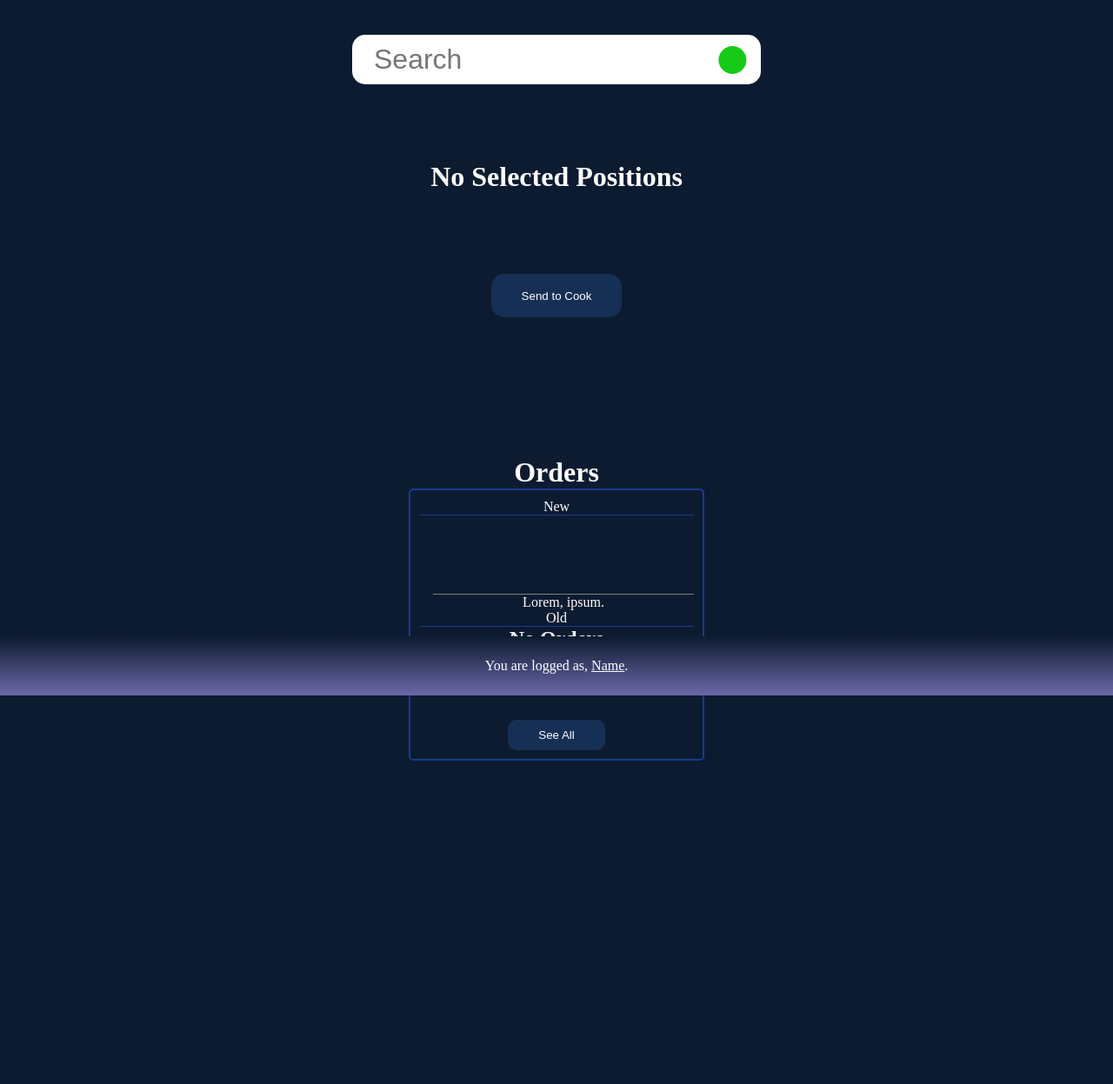
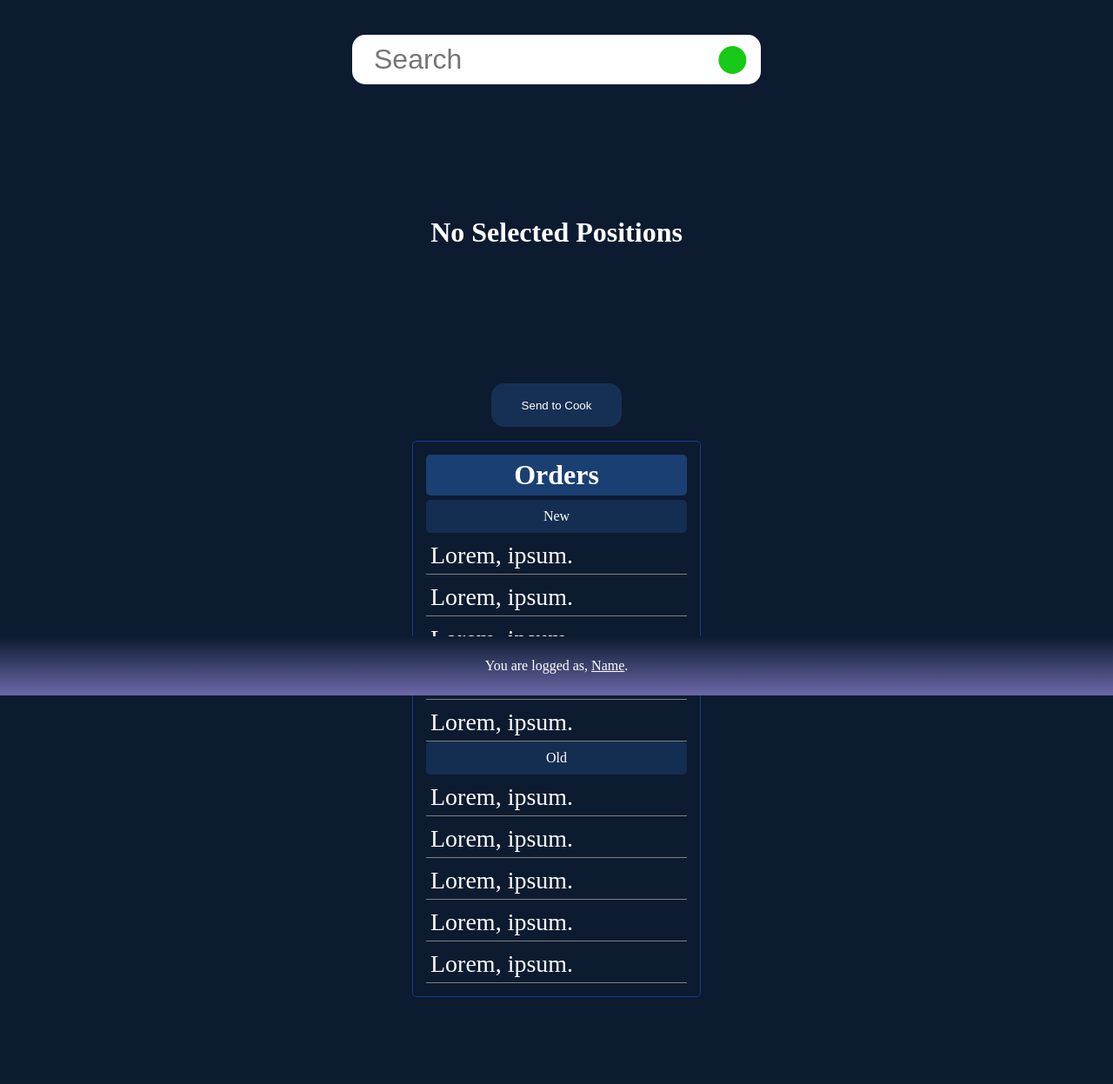
Before and after one commit to GitHubFoxy/AtlGuCafePractise, a PHP site: page /waiter in a window 1280 px wide. Shown: the whole page at 87% size. Before the commit the page ends 875 px from the top, so only its background shows below. Run offline with PHP 8.4, Linux system fonts and the light colour scheme.

Commit message:
did some changes

```diff
--- a/cook/cook.css
+++ b/cook/cook.css
@@ -9,7 +9,7 @@ html {
   box-sizing: border-box;
 }
 body {
-  background: #0c1b30;
+  background-color: #0c1b30;
 }
 footer {
   position: fixed;
@@ -22,8 +22,8 @@ footer {
   text-align: center;
   background: linear-gradient(
     0deg,
-    rgba(108, 104, 168, 0.055) 0%,
-    rgba(12, 27, 48, 1) 100%
+    rgb(108, 104, 168) 0%,
+    rgba(12, 27, 48, 0.1) 90%
   );
 }
 footer a {
--- a/index.html
+++ b/index.html
@@ -9,7 +9,7 @@
   </head>
   <body>
     <h1>Authorize please</h1>
-    <form action="php/auth.php" method="POST">
+    <form action="../php/auth.php" method="POST">
       <input type="text" placeholder="login" name="login" id="login" />
       <input
         type="password"
--- a/main/auth.css
+++ b/main/auth.css
@@ -118,3 +118,8 @@ input::placeholder {
 input:focus::placeholder {
   opacity: 0.1;
 }
+@media screen and (max-width: 475px) {
+  body {
+    padding: 10px;
+  }
+}
--- a/php/auth.php
+++ b/php/auth.php
@@ -1,4 +1,4 @@
 <?php
-header('Location: waiter/waiter.html');
+header('Location: ../waiter');
 die();
 ?>
--- /dev/null
+++ b/php/footer.php
@@ -0,0 +1,3 @@
+<?php
+echo '<footer>You are logged as, <a href="../person/">Name</a>.</footer>';
+?>
--- a/waiter/index.html
+++ /dev/null
@@ -1,44 +0,0 @@
-<!DOCTYPE html>
-<html lang="en">
-  <head>
-    <meta charset="UTF-8" />
-    <meta http-equiv="X-UA-Compatible" content="IE=edge" />
-    <meta name="viewport" content="width=device-width, initial-scale=1.0" />
-    <link rel="stylesheet" href="waiter.css" />
-    <title>Waiter</title>
-  </head>
-  <body>
-    <div class="box">
-      <div class="input">
-        <input type="text" id="search" placeholder="Search" />
-        <div id="add-icon"></div>
-      </div>
-      <div class="box">
-        <h1>No Selected Positions</h1>
-        <ol></ol>
-      </div>
-      <button type="submit" id="submit">Send to Cook</button>
-    </div>
-    <div class="box">
-      <h1 id="orders">Orders</h1>
-      <div class="outline">
-        <div class="new">
-          <p>New</p>
-          <ol>
-            <li></li>
-            Lorem, ipsum.
-          </ol>
-        </div>
-        <div class="old">
-          <p>Old</p>
-          <h2>No Orders</h2>
-          <ol></ol>
-        </div>
-        <button id="seeAllBtn">See All</button>
-      </div>
-    </div>
-
-    <footer>You are logged as, <a href="#">Name</a>.</footer>
-    <script src="waiter.js"></script>
-  </body>
-</html>
--- /dev/null
+++ b/waiter/index.php
@@ -0,0 +1,55 @@
+<!DOCTYPE html>
+<html lang="en">
+  <head>
+    <meta charset="UTF-8" />
+    <meta http-equiv="X-UA-Compatible" content="IE=edge" />
+    <meta name="viewport" content="width=device-width, initial-scale=1.0" />
+    <link rel="stylesheet" href="waiter.css" />
+    <title>Waiter</title>
+  </head>
+  <body>
+    <div class="box">
+      <div class="input">
+        <input type="text" id="search" placeholder="Search" />
+        <div id="add-icon"></div>
+      </div>
+      <div class="box">
+        <h1>No Selected Positions</h1>
+        <ol></ol>
+      </div>
+      <button type="submit" id="submit">Send to Cook</button>
+    </div>
+    <div class="orders">
+      <h1 id="category">Orders</h1>
+      <div class="">
+        <p id="p">New</p>
+        <ul id="scrollbar">
+          <li>Lorem, ipsum.</li>
+          <li>Lorem, ipsum.</li>
+          <li>Lorem, ipsum.</li>
+          <li>Lorem, ipsum.</li>
+          <li>Lorem, ipsum.</li>
+          <li>Lorem, ipsum.</li>
+          <li>Lorem, ipsum.</li>
+        </ul>
+        <p id="p">Old</p>
+        <ul id="scrollbar">
+          <li>Lorem, ipsum.</li>
+          <li>Lorem, ipsum.</li>
+          <li>Lorem, ipsum.</li>
+          <li>Lorem, ipsum.</li>
+          <li>Lorem, ipsum.</li>
+          <li>Lorem, ipsum.</li>
+          <li>Lorem, ipsum.</li>
+        </ul>
+      </div>
+
+      </div>
+    </div>
+
+    <?php
+      include "../php/footer.php";
+    ?>
+    <script src="waiter.js"></script>
+  </body>
+</html>
--- a/waiter/waiter.css
+++ b/waiter/waiter.css
@@ -48,19 +48,20 @@ body {
 .hidden {
   display: none;
 }
-h1 {
-  margin-top: 5em;
+.box h1 {
   text-align: center;
+  margin-top: 7em;
 }
 .box {
   display: grid;
+  min-height: 50vh;
+  margin-bottom: 1em;
 }
 #submit {
   justify-self: center;
   background-color: #163055;
   color: white;
   border: 0;
-  margin-top: 1em;
   padding: 5%;
   max-width: 50%;
   min-width: 150px;
@@ -80,7 +81,7 @@ li {
   display: flex;
   justify-content: space-between;
   align-items: center;
-  font-size: 1.5em;
+  font-size: 1.75em;
   margin-top: 5px;
   min-width: 300px;
   border-bottom: grey 1px solid;
@@ -137,26 +138,31 @@ li p {
 #delete:hover {
   background-color: rgb(189, 25, 25);
 }
-#ordersh1 {
-  border: #193b91 2px solid;
+.orders {
+  text-align: center;
+  padding: 15px;
+  border: #193b91 1px solid;
   border-radius: 5px;
-  border-bottom: none;
 }
-.outline {
+#scrollbar {
+  max-height: 15em;
+  overflow-y: scroll;
+}
+#p {
+  color: white;
   padding: 10px;
-  border: #193b91 2px solid;
+  background-color: #142e52;
   border-radius: 5px;
-  text-align: center;
 }
-.outline #seeAllBtn {
-  padding: 10px 35px;
-  background-color: #163055;
-  color: white;
-  border: 0;
-  border-radius: 10px;
+.orders {
+  display: flex;
+  gap: 5px;
+  flex-direction: column;
 }
-.outline p {
-  border-bottom: #193b91 1px solid;
+#category {
+  background-color: #1a3f72;
+  padding: 5px;
+  border-radius: 5px;
 }
 footer {
   position: fixed;
--- a/waiter/waiter.js
+++ b/waiter/waiter.js
@@ -1,5 +1,5 @@
 let search = document.querySelector("#search");
-let submit = document.querySelector("#submit");
+let submitbtn = document.querySelector("#submit");
 let addIcon = document.querySelector("#add-icon");
 let h1 = document.querySelector("h1");
 let ol = document.querySelector("ol");
@@ -31,7 +31,8 @@ function editItem(e) {
   /* <div id='edit' onClick=" editItem(this)"></div> */
 }
 
-submit.addEventListener("click", (e) => {
+submitbtn.addEventListener("click", (e) => {
   e.preventDefault;
   console.log(arrayoffood);
+  ol.innerHTML = "";
 });
```
Also changed, not shown: admin/admin.css (+16 -1 lines), admin/admin.js (+20 -0 lines), admin/index.php (renamed from admin/index.html, +24 -3 lines), cook/index.php (renamed from cook/index.html, +8 -6 lines).
